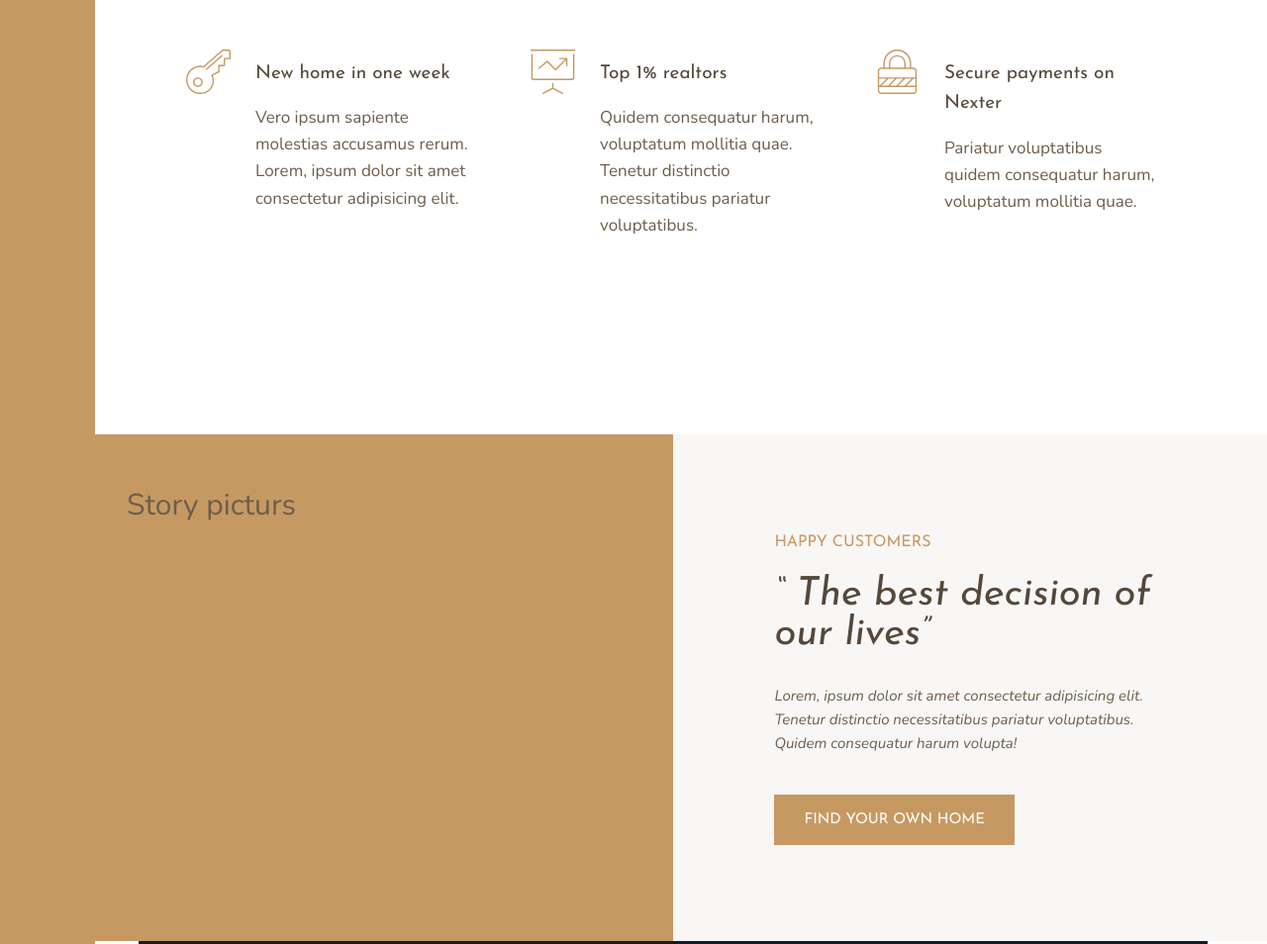
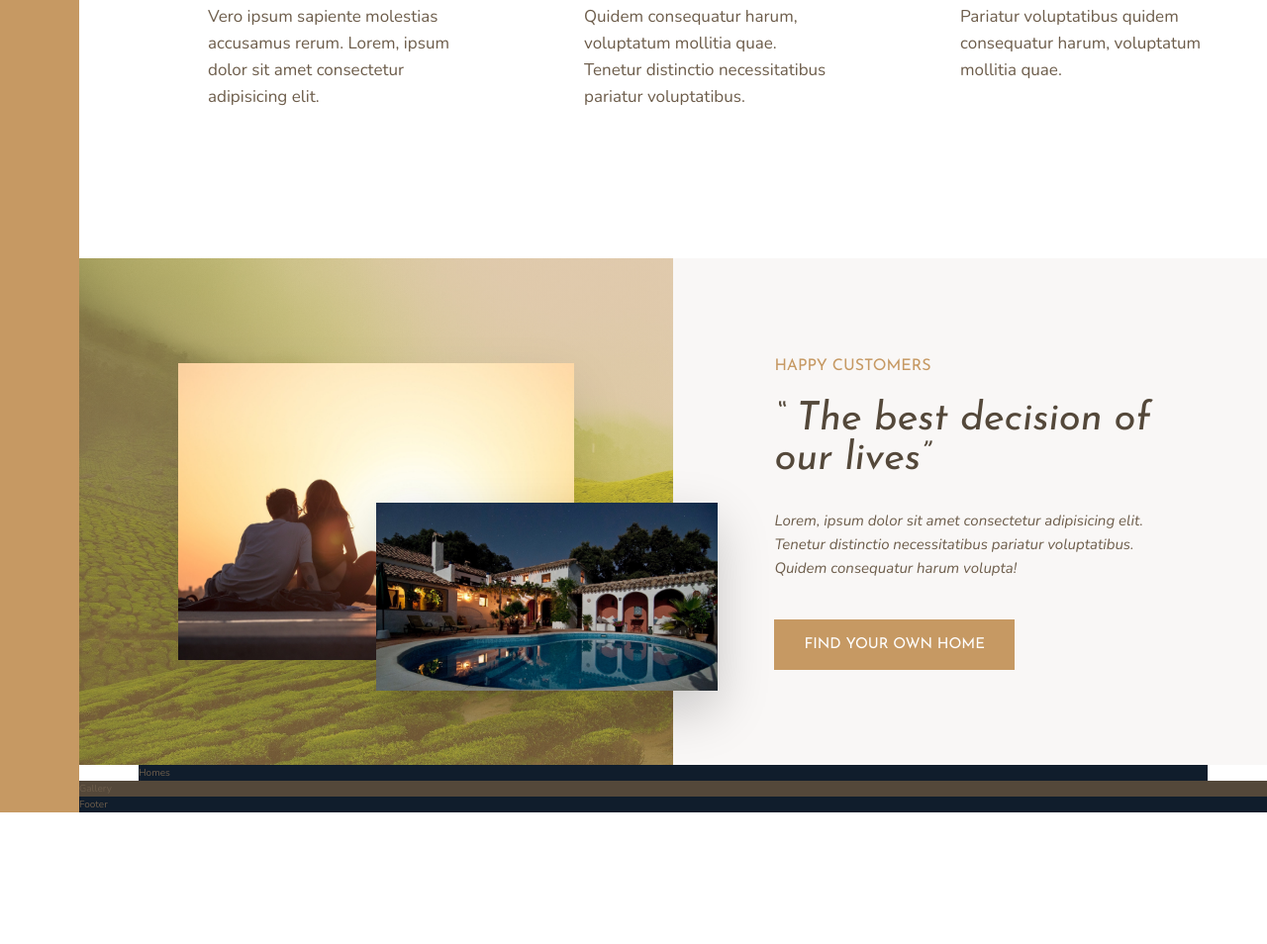
Before and after one commit to ZobaerIslam/Nexter, a website: page index.html in a window 1280 px wide. Shown: the part 1050-2004 px from the top of the page at 99% size. After the commit the page ends 1871 px from the top, so only its background shows below. Drawn offline with nearby package versions, Linux system fonts and the light colour scheme.

Commit message:
built the story section

```diff
--- a/index.html
+++ b/index.html
@@ -83,7 +83,8 @@
         </section>
 
         <div class="story__pictures">
-            Story picturs
+            <img src="img/story-1.jpeg" alt="Couple with new house" class="story__img--1">
+            <img src="img/story-2.jpeg" alt="New house" class="story__img--2">
         </div>
 
         <div class="story__content">
--- a/sass/_base.scss
+++ b/sass/_base.scss
@@ -38,8 +38,5 @@ body {
     grid-template-columns: [sidebar-start] 8rem [sidebar-end full-start] minmax(6rem, 1fr) [center-start]
     repeat(8, [col-start] minmax(min-content, 14rem) [col-end]) [center-end] minmax(6rem, 1fr) [full-end];
 
-    & > * {
-        padding: 48px;
-        font-size: 3rem;
-    }
+
 }
--- a/sass/_story.scss
+++ b/sass/_story.scss
@@ -3,6 +3,30 @@
     &__pictures {
         background-color: $color-primary;
         grid-column: full-start / col-end 4;
+        background-image: linear-gradient(rgba($color-primary, .5), rgba($color-primary, .5)), url(../img/back.jpg);
+        background-size: cover;
+
+        display: grid;
+        grid-template-rows: repeat(6, 1fr);
+        grid-template-columns: repeat(6, 1fr);
+        align-items: center;
+
+
+    }
+
+    &__img--1 {
+        width: 100%;
+        grid-row: 2/6;
+        grid-column: 2/6;
+        box-shadow: 0 2rem 5rem rgba(#000000, .1);
+    }
+
+    &__img--2 {
+        width: 115%;
+        grid-row: 4 / 6;
+        grid-column: 4 / 7;
+        z-index: 20;
+        box-shadow: 0 2rem 5rem rgba(#000000, .2);
 
     }
 
```
Also changed, not shown: css/style.css.
